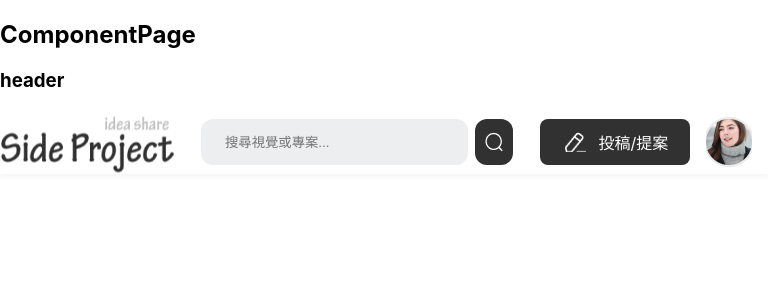
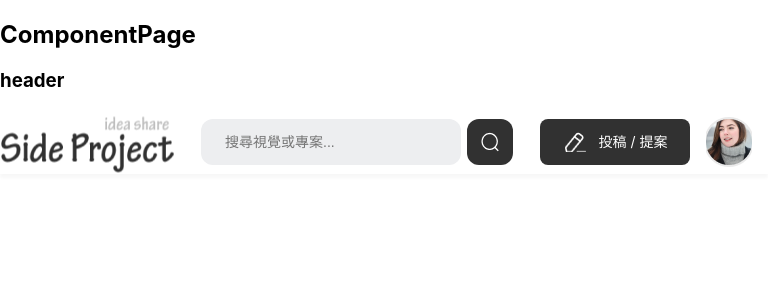
Before and after one commit to sasie59/f2e_blog_case, a React (Create React App) app: page /#/component in a window 768 px wide. Shown: the top 300 px of the page. Built offline with nearby package versions, Linux system fonts and the light colour scheme.

Commit message:
components / header  is finish

```diff
--- a/src/components/Header/index.js
+++ b/src/components/Header/index.js
@@ -1,6 +1,5 @@
 import React from 'react';
 import style from './style.module.scss';
-import pen from './pen.png';
 
 export function Header() {
   return (
@@ -19,7 +18,7 @@ export function Header() {
             <div className={style.space1} />
             <div className={style.img} />
             <div className={style.space2} />
-            <div className={style.text}>投稿/提案</div>
+            <div className={style.text}>投稿 / 提案</div>
           </div>
         </div>
         <div className={style.space} />
--- a/src/components/Header/style.module.scss
+++ b/src/components/Header/style.module.scss
@@ -26,6 +26,7 @@
         max-width: 482px;
         height: 44px;
         padding-left: 24px;
+        font-size: 14px;
         background: #EDEEF0;
         border-radius: 12px;
         border: none;
@@ -67,6 +68,8 @@
         }
         .text {
           color: #fff;
+          font-size: 14px;
+          line-height: 20;
         }
       }
     }
@@ -100,8 +103,7 @@
       .searchBar {
         margin: 0 27px;
         button {
-          width: 46px;
-          height: 46px;
+          min-width: 46px;
         }
       }
       .include {
@@ -136,6 +138,9 @@
           width: 100%;
           padding-left: 10px;
         }
+        button {
+          min-width: 46px;
+        }
       }
       .include {
         display: none;
```
